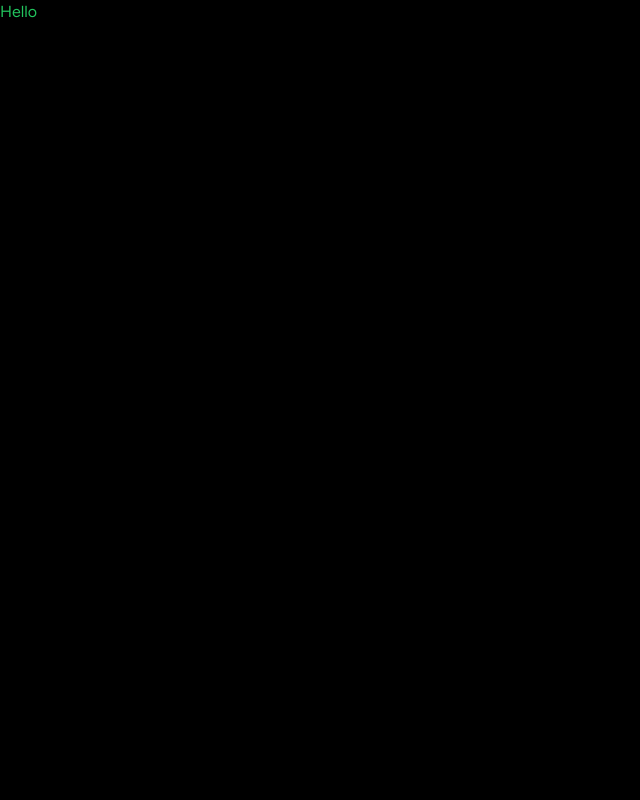
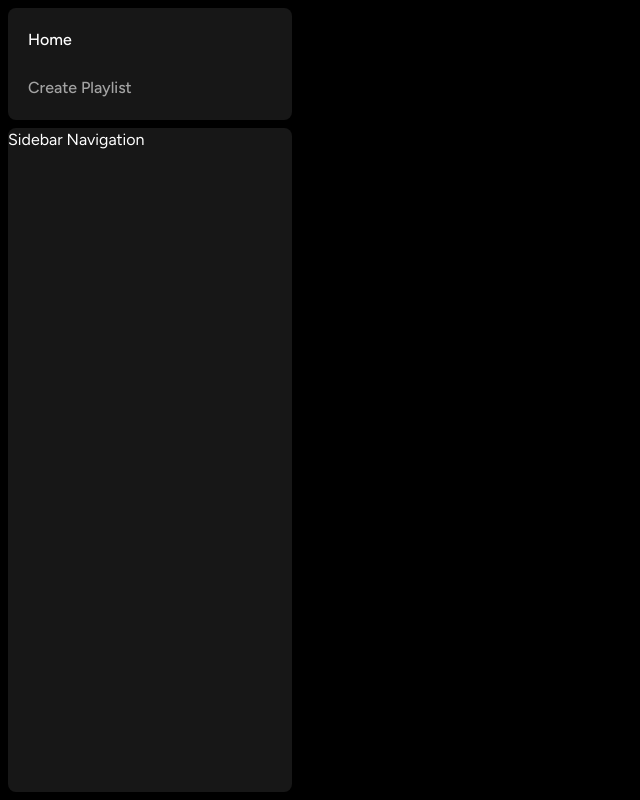
Before and after one commit to steeevin88/Photofy, a Next.js app: page / in a window 1280 px wide. Shown: the whole page, without its empty margins (0-640 px from the left). Built offline with nearby package versions, Linux system fonts and the light colour scheme.

Commit message:
followed tutorial for sidebar

```diff
--- a/app/layout.tsx
+++ b/app/layout.tsx
@@ -1,6 +1,7 @@
 import type { Metadata } from "next";
 import { Figtree } from "next/font/google";
 import "./globals.css";
+import Sidebar from "@/components/Sidebar";
 
 const font = Figtree({ subsets: ["latin"] });
 
@@ -17,7 +18,9 @@
   return (
     <html lang="en">
       <body className={font.className}>
-        {children}
+        <Sidebar>
+          {children}
+        </Sidebar>
       </body>
     </html>
   );
--- /dev/null
+++ b/components/Box.tsx
@@ -0,0 +1,16 @@
+import { twMerge } from "tailwind-merge";
+
+interface BoxProps {
+  children: React.ReactNode;
+  className?: string;
+}
+
+const Box: React.FC<BoxProps> = ({children, className}) => {
+  return (
+    <div className={twMerge(`bg-neutral-900 rounded-lg h-fit w-full`, className)}>
+      {children}
+    </div>
+  )
+}
+
+export default Box;
--- /dev/null
+++ b/components/Sidebar.tsx
@@ -0,0 +1,49 @@
+"use client";
+
+import { usePathname } from "next/navigation";
+import { useMemo } from "react";
+import { HiHome } from "react-icons/hi";
+import { BiSearch } from "react-icons/bi";
+
+import Box from "./Box";
+import SidebarItem from "./SidebarItem";
+
+interface SidebarProps {
+  children: React.ReactNode;
+}
+
+const Sidebar: React.FC<SidebarProps> = ({children}) => {
+  const pathname = usePathname();
+
+  const routes = useMemo(() => [
+    {
+      icon: HiHome,
+      label: 'Home',
+      active: pathname !== '/create',
+      href: '/',
+    },
+    {
+      icon: BiSearch,
+      label: 'Create Playlist',
+      active: pathname === '/create',
+      href: '/create'
+    }
+  ],[pathname]);
+
+  return (
+    <div className="flex h-full">
+      <div className="hidden md:flex flex-col gap-y-2 bg-black h-full w-[300px] p-2">
+        <Box>
+          <div className="flex flex-col gap-y-4 px-5 py-4">
+            {routes.map((item) => (
+              <SidebarItem key={item.label} {...item}/>
+            ))}
+          </div>
+        </Box>
+        <Box className="overflow-y-auto h-full">Sidebar Navigation</Box>
+      </div>
+    </div>
+  )
+}
+
+export default Sidebar;
--- /dev/null
+++ b/components/SidebarItem.tsx
@@ -0,0 +1,20 @@
+import Link from "next/link";
+import { IconType } from "react-icons";
+import { twMerge } from "tailwind-merge";
+
+interface SidebarItemProps {
+  icon: IconType;
+  label: string;
+  active?: boolean;
+  href: string;
+}
+
+const SidebarItem: React.FC<SidebarItemProps> = ({icon, label, active, href}) => {
+  return (
+    <Link href={href} className={twMerge(`flex flex-row h-auto items-center w-full gap-x-4 text-md font-medium cursor-pointer hover:text-white transition text-neutral-400 py-1`, active && "text-white")}>
+      {label}
+    </Link>
+  )
+}
+
+export default SidebarItem;
```
Also changed, not shown: package.json (+6 -4 lines), 1 other file (tests, documents, lock files or other folders).
